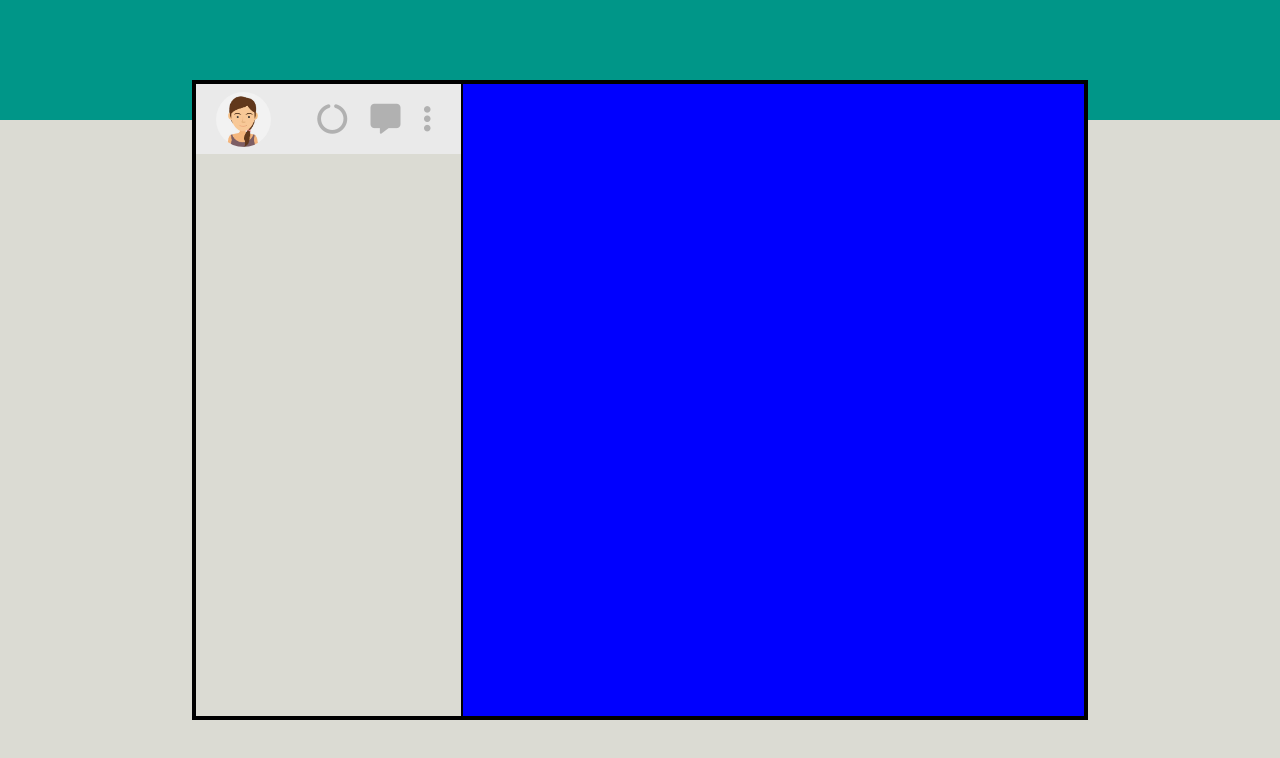
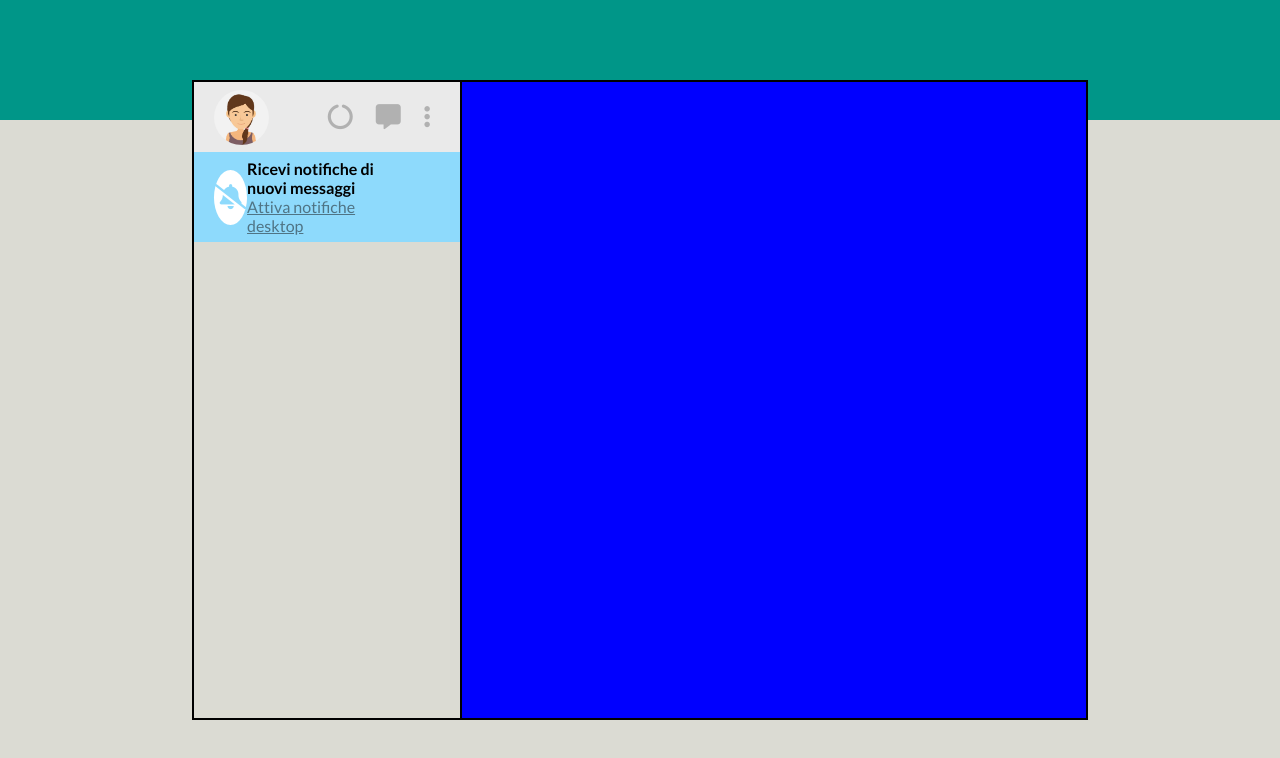
Before and after one commit to JacopoLombardi/html-css-boolzapp, a plain HTML site: page index.html in a window 1280 px wide. Drawn offline with Linux system fonts and the light colour scheme.

Commit message:
[add] finished Div Bell

```diff
--- a/css/style.css
+++ b/css/style.css
@@ -27,6 +27,18 @@ img{
 
 
 
+.left .fa-solid{
+   font-size: 25px;
+}
+
+a{
+   color: rgb(79, 116, 133);
+}
+
+
+
+
+
 
 
 .debug{
@@ -50,7 +62,7 @@ main{
 .container{
    width: 70%;
    height: 80%;
-   border: 3px solid;
+   border: 1px solid;
 }
 
 
@@ -71,7 +83,7 @@ main{
 
 
 
-/* INIZIO MACRO COL LEFT */
+/* INIZIO .MACRO.COL.LEFT */
 
 
 .left .top{
@@ -90,6 +102,28 @@ main{
 
 .left .top .fa-solid{
    color: rgb(177, 177, 177);
-   font-size: 30px;
    margin: 0 10px;
 }
+
+
+.left .bell{
+   height: 90px;
+   background-color: rgb(142, 218, 252);
+   justify-content: space-between;
+   align-items: center;
+   padding: 0 70px 0 20px;
+}
+
+
+.bell .circle{
+   width: 55px;
+   height: 55px;
+   background-color: white;
+   border-radius: 50%;
+   justify-content: center;
+   align-items: center;
+}
+
+.bell .circle:first-child{
+   color: rgb(142, 218, 252);
+}
--- a/index.html
+++ b/index.html
@@ -36,12 +36,14 @@
 
          </div>
 
+         <div class="bell  flex">
 
+            <div class="circle  flex"><i class="fa-solid fa-bell-slash"></i></div>
 
-
-
-         <div class="bell">
-
+            <div class="text">
+               <p><strong>Ricevi notifiche di nuovi messaggi</strong></p>
+               <p><a class="btn" href="">Attiva notifiche desktop</a></p>
+            </div>
 
          </div>
 
```
